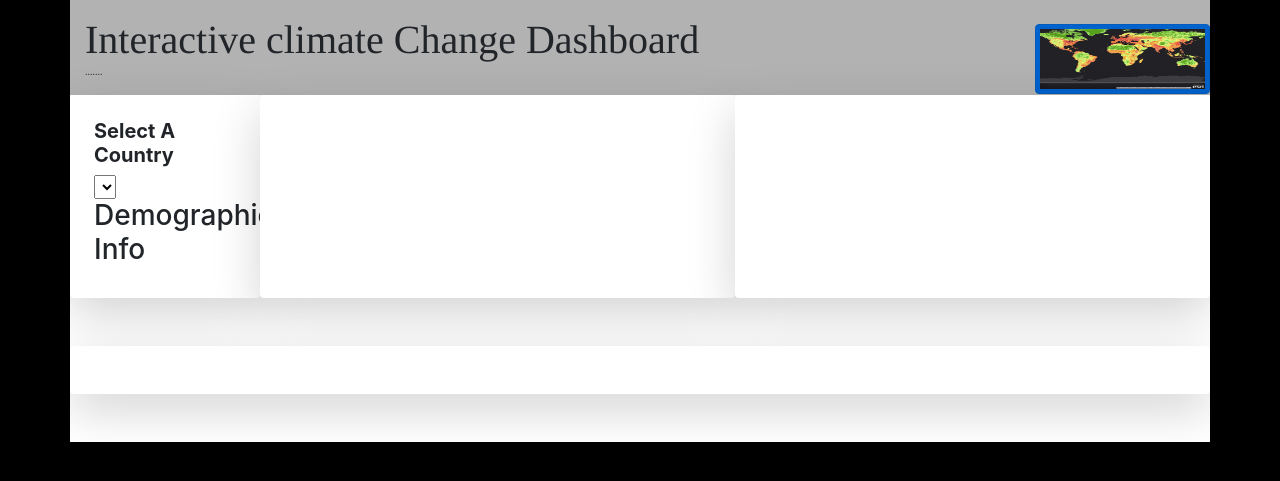
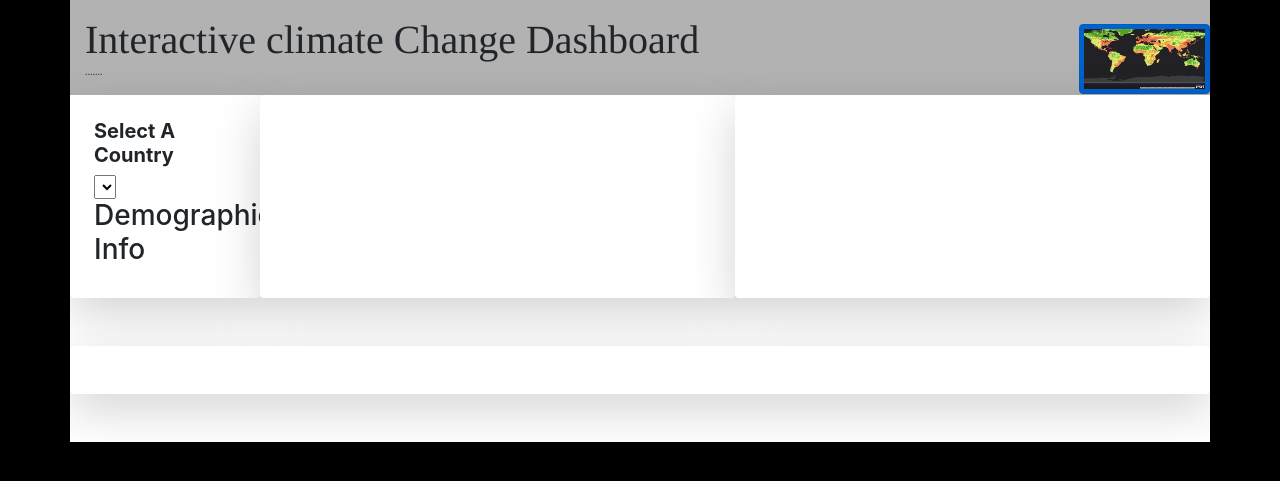
Before and after one commit to divya-gh/Climate-Interactive-Dashboard, a Flask app: template templates/index.html in a window 1280 px wide. Shown: the top 481 px of the page. Run offline with Flask 2, Linux system fonts and the light colour scheme; the template is opened without the code that fills it, so the values that code supplies are empty; parts of the project's set-up code (start-up, migrations or seed data) failed here and were passed over; some libraries are stand-ins or nearby versions.

Commit message:
index.html update

```diff
--- a/templates/index.html
+++ b/templates/index.html
@@ -32,7 +32,7 @@
       </div>
       <div class="col-md-2 text-left pr-0" style='background-color:rgb(179, 178, 178);'>
         <div class="pb-0 pt-4 ">
-          <a href="#!" class="btn btn-primary active p-1 d-flex" style="line-height:1px;height:70px;" ><input class="w-100"  Responsive image" type="image" src="static\Image\worldMap_button.png" /></a>
+          <a href="#!" class="btn btn-primary active p-1 w-75  d-flex float-right" style="line-height:1px;height:70px;" ><input class="w-100"  Responsive image" type="image" src="static\Image\worldMap_button.png" /></a>
         </div>
       </div>
 
```
